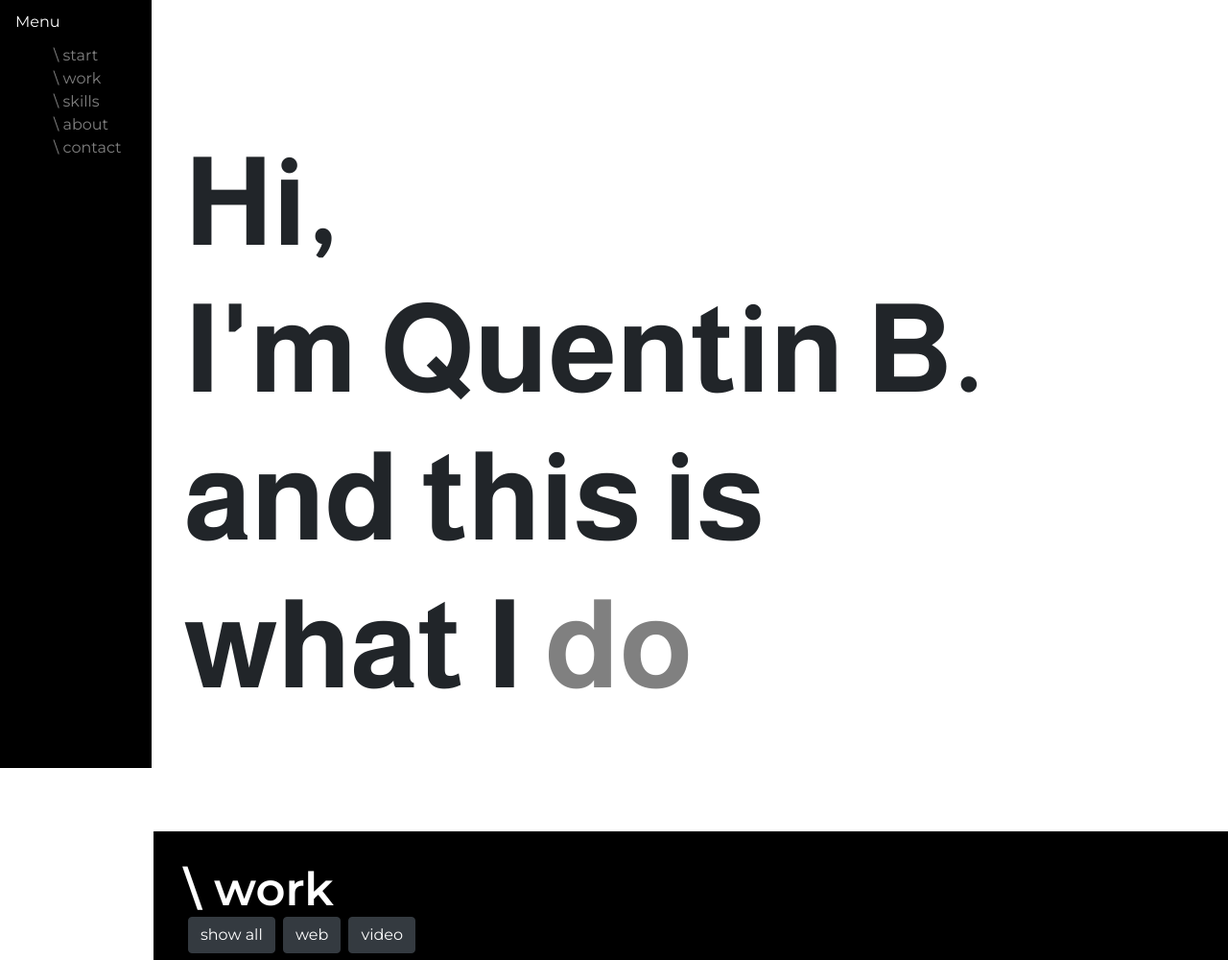
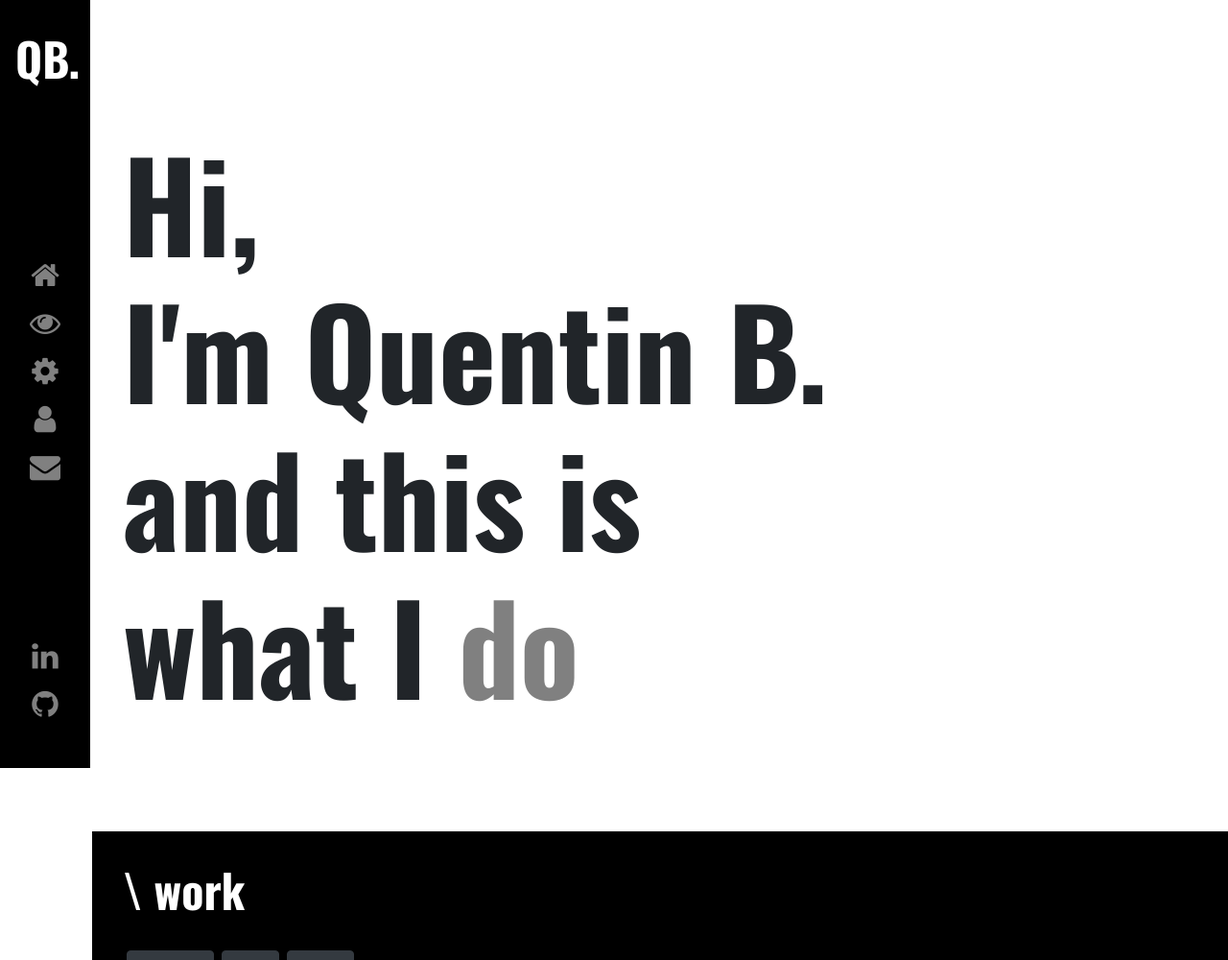
Before and after one commit to kantunb/portfolio, a PHP site: page / in a window 1280 px wide. Shown: the top 1000 px of the page at 96% size. Run offline with PHP 8.4, Linux system fonts and the light colour scheme; some libraries are stand-ins or nearby versions.

```diff
--- a/assets/css/styles.css
+++ b/assets/css/styles.css
@@ -1,6 +1,6 @@
 /* Penser aux webkit & co */
 
-@import url('https://fonts.googleapis.com/css2?family=Almarai:wght@700;800&family=Montserrat:wght@400;600&display=swap');
+@import url('https://fonts.googleapis.com/css2?family=Oswald:wght@700;800&family=Montserrat:wght@400;600&display=swap');
 * {
     box-sizing: border-box;
 }
@@ -19,8 +19,11 @@ img {
     width: 100%;
 }
 
+h1, h2, h3 {
+    font-family: 'Oswald', Helvetica, Arial, sans-serif;
+}
+
 h1 {
-    font-family: 'Almarai', Helvetica, Arial, sans-serif;
     font-weight: 800;
     display: block;
     margin-left: 0;
@@ -34,7 +37,7 @@ h1 {
 h2 {
     font-size: 3em;
     margin-top: 0em;
-    margin-bottom: 0em;
+    margin-bottom: 0.72em;
     font-weight: 600;
 }
 
@@ -250,21 +246,22 @@ Ecrans moyens: tablette */
 
 @media(min-width: 48em) {
     main {
-        margin-left: 10em;
+        margin-left: 6em;
     }
     nav {
         position: relative;
     }
     #menu-desktop {
-        display: block;
+        display: flex;
+        flex-direction: column;
+        justify-content: space-between;
         background-color: black;
         border-right: white solid 2px;
         height: 100%;
-        width: 10em;
-        padding-left: 1em;
+        width: 6em;
+        padding: 2em 1em;
         overflow: hidden;
         position: fixed;
-        color: white;
     }
     #menu-desktop a {
         color: grey;
@@ -272,6 +269,16 @@ Ecrans moyens: tablette */
     #menu-desktop a:hover {
         font-weight: 600;
         text-decoration: none;
+    }
+    .menu {
+        color: white;
+        text-align: center;
+    }
+    .menu ul {
+        padding: 0;
+    }
+    .menu li {
+        padding-top: 1em;
     }
     #title {
         padding-top: 10em;
--- a/class/Form.php
+++ b/class/Form.php
@@ -19,7 +19,11 @@ class Form {
 
     private function input($type, $name, $placeholder){
         $value = $this->getValue($name);
-        return "<input type=\"$type\" class=\"form-control\" name=\"$name\" id=\"input$name\" placeholder=\"$placeholder\" value=\"$value\" />";
+        if($name === 'name' || $name === 'email'){
+            return "<div class=\"form-group col-md-6\"><input type=\"$type\" class=\"form-control\" name=\"$name\" id=\"input$name\" placeholder=\"$placeholder\" value=\"$value\" /></div>";
+        } else {
+            return "<div class=\"form-group\"><input type=\"$type\" class=\"form-control col-12\" name=\"$name\" id=\"input$name\" placeholder=\"$placeholder\" value=\"$value\" /></div>";
+        }
     }
 
     public function text($name, $placeholder){
@@ -35,6 +39,6 @@ class Form {
         if(isset($this->datas[$name])){
             $value = $this->datas[$name];
         }
-        return "<textarea name=\"$name\" id=\"input$name\" class=\"form-control\" cols=\"$cols\" rows=\"$rows\" placeholder=\"$placeholder\" />$value</textarea>";
+        return "<textarea name=\"$name\" id=\"input$name\" class=\"form-control col-12\" cols=\"$cols\" rows=\"$rows\" placeholder=\"$placeholder\" />$value</textarea>";
     }
 }
--- a/index.php
+++ b/index.php
@@ -16,14 +16,14 @@ include __DIR__ . '/assets/php/_general.php';
 	<!-- KNACSS CSS
 						<link rel="stylesheet" href="https://raw.githubusercontent.com/raphaelgoetter/KNACSS/master/css/knacss.css" /> -->
 	<!-- Bootstrap CSS -->
-	<link rel="stylesheet" href="https://stackpath.bootstrapcdn.com/bootstrap/4.5.0/css/bootstrap.min.css" integrity="sha384-9aIt2nRpC12Uk9gS9baDl411NQApFmC26EwAOH8WgZl5MYYxFfc+NcPb1dKGj7Sk" crossorigin="anonymous">
-	<!-- Fancybox CSS -->
+	<link rel="stylesheet" href="https://stackpath.bootstrapcdn.com/bootstrap/4.5.0/css/bootstrap.min.css" integrity="sha384-9aIt2nRpC12Uk9gS9baDl411NQApFmC26EwAOH8WgZl5MYYxFfc+NcPb1dKGj7Sk" crossorigin="anonymous"> <!-- Fancybox CSS -->
 	<link rel="stylesheet" href="https://cdn.jsdelivr.net/gh/fancyapps/fancybox@3.5.7/dist/jquery.fancybox.min.css" />
 	<!-- Leaflet CSS -->
 	<link rel="stylesheet" href="https://unpkg.com/leaflet@1.6.0/dist/leaflet.css" integrity="sha512-xwE/Az9zrjBIphAcBb3F6JVqxf46+CDLwfLMHloNu6KEQCAWi6HcDUbeOfBIptF7tcCzusKFjFw2yuvEpDL9wQ==" crossorigin="" />
+	<!-- Font Awesome CSS -->
+	<link rel="stylesheet" href="https://maxcdn.bootstrapcdn.com/font-awesome/4.7.0/css/font-awesome.min.css">
 	<!-- CSS perso -->
 	<link rel="stylesheet" href="./assets/css/styles.css">
-
 </head>
 
 <body>
@@ -32,18 +32,33 @@ include __DIR__ . '/assets/php/_general.php';
 		<nav>
 			<!-- DESKTOP menu -->
 			<div id="menu-desktop">
-				<h3>Menu</h3>
+				<div id="logo" class="menu">
+					<h2>QB.</h2>
+				</div>
+				<div class="menu">
 					<ul>
-					<li><a href="#start_section" class="scrollTo">\ start</a></li>
+						<li><a href="#start_section" class="scrollTo"><i class="fa fa-2x fa-home" aria-hidden="true"></i></a></li>
+						<li><a href="#work_section" class="scrollTo"><i class="fa fa-2x fa-eye" aria-hidden="true"></i></a></li>
+						<li><a href="#skills_section" class="scrollTo"><i class="fa fa-2x fa-cog" aria-hidden="true"></i></a></li>
+						<li><a href="#about_section" class="scrollTo"><i class="fa fa-2x fa-user" aria-hidden="true"></i></a></li>
+						<li><a href="#contact_section" class="scrollTo"><i class="fa fa-2x fa-envelope" aria-hidden="true"></i></a></li>
+
+						<!-- <li><a href="#start_section" class="scrollTo">\ start</a></li>
 							<li><a href="#work_section" class="scrollTo">\ work</a></li>
 							<li><a href="#skills_section" class="scrollTo">\ skills</a></li>
 							<li><a href="#about_section" class="scrollTo">\ about</a></li>
-					<li><a href="#contact_section" class="scrollTo">\ contact</a></li>
+							<li><a href="#contact_section" class="scrollTo">\ contact</a></li> -->
 					</ul>
+				</div>
+				<div id="social" class="menu">
+					<ul>
+						<li><a href="https://www.linkedin.com/in/quentinbrouillet/"><i class="fa fa-2x fa-linkedin" aria-hidden="true"></i></a></li>
+						<li><a href="https://github.com/kantunb"><i class="fa fa-2x fa-github" aria-hidden="true"></i></a></li>
+					</ul>
+				</div>
 			</div>
 		</nav>
 	</header>
-
 	<main>
 
 		<!-- START section -->
@@ -113,13 +129,16 @@ include __DIR__ . '/assets/php/_general.php';
 										<h4>Déambulons - Video corporate</h4>
 									</div>
 									<p class="modalSkills">
-										Lorem ipsum dolor sit amet consectetur adipisicing elit. Rem iure inventore deleniti delectus dolores magnam nulla sed quas nihil, laboriosam officia at incidunt. Dolor sint voluptatibus praesentium exercitationem accusamus culpa!
+										Vidéo corporate présentant les réalisations et les process de fabrication de mobilier et aménagemens en bambou.<br />
+										<a href="www.deambulons.com">www.deambulons.com</a>
 									</p>
-									<a href="https://vimeo.com/248524139" target="_blank"><button class="plus d-sm-none btn btn-light btn-sm">+</button></a>
+									<a href="https://vimeo.com/248524139" target="_blank">
+										<button class="plus d-sm-none btn btn-light btn-sm">+</button>
+									</a>
 								</div>
 								<div class="arrow d-none d-sm-flex offset-11 col-1 offset-sm-0">
 									<a href="https://vimeo.com/248524139" target="_blank">
-										<i class="fas fa-arrow-right moreWork"></i>
+										<i class="fa fa-lg fa-vimeo moreWork" aria-hidden="true"></i>
 									</a>
 								</div>
 							</div>
@@ -127,41 +146,10 @@ include __DIR__ . '/assets/php/_general.php';
 					</div>
 				</div>
 
-				<div class="grid-item web">
-					<a data-fancybox="gallery" data-src="#duBeauBoulot" href="javascript:;">
-						<figure>
-							<img src="./assets/img/4.jpg" alt="Du Beau Boulot - site wordpress">
-							<div class="workTitle">
-								<figcaption>Du Beau boulot</figcaption>
-							</div>
-						</figure>
-					</a>
-					<div style="display: none; background-image: url(/assets/img/4.jpg);" id="duBeauBoulot" class="modalWork">
-						<div class="workTitle container">
-							<div class="row">
-								<div class="col-12 col-sm-11">
-									<div class="modalTitle d-md-flex">
-										<h4>Du Beau Boulot - site wordpress</h4>
-									</div>
-									<p class="modalSkills">
-										Lorem ipsum dolor sit amet consectetur adipisicing elit. Rem iure inventore deleniti delectus dolores magnam nulla sed quas nihil, laboriosam officia at incidunt. Dolor sint voluptatibus praesentium exercitationem accusamus culpa!
-									</p>
-									<a href="#" target="_blank"><button class="plus d-sm-none btn btn-light btn-sm">+</button></a>
-								</div>
-								<div class="arrow d-none d-sm-flex offset-11 col-1 offset-sm-0">
-									<a href="#" target="_blank">
-										<i class="fas fa-arrow-right moreWork"></i>
-									</a>
-								</div>
-							</div>
-						</div>
-					</div>
-				</div>
-
-				<div class="grid-item web">
+				<div class="grid-item video">
 					<a data-fancybox="gallery" data-src="#faureciaCorpo" href="javascript:;">
 						<figure>
-							<img src="./assets/img/faurecia-corpo.png" alt="Faurecia - video corporate">
+							<img class="blancAndWhiteRevert" src="./assets/img/faurecia-corpo.png" alt="Faurecia - video corporate">
 							<div class="workTitle">
 								<figcaption>Faurecia</figcaption>
 							</div>
@@ -172,16 +160,18 @@ include __DIR__ . '/assets/php/_general.php';
 							<div class="row">
 								<div class="col-12 col-sm-11">
 									<div class="modalTitle d-md-flex">
-										<h4>Faurecia - video corporate</h4>
+										<h4>Faurecia</h4>
 									</div>
 									<p class="modalSkills">
-										Lorem ipsum dolor sit amet consectetur adipisicing elit. Rem iure inventore deleniti delectus dolores magnam nulla sed quas nihil, laboriosam officia at incidunt. Dolor sint voluptatibus praesentium exercitationem accusamus culpa!
+										Video corporate réalisée pour l'équimentier afin de présenter son site de Caligny.
 									</p>
-									<a href="https://vimeo.com/187024444" target="_blank"><button class="plus d-sm-none btn btn-light btn-sm">+</button></a>
+									<a href="https://vimeo.com/187024444" target="_blank">
+										<button class="plus d-sm-none btn btn-light btn-sm">+</button>
+									</a>
 								</div>
 								<div class="arrow d-none d-sm-flex offset-11 col-1 offset-sm-0">
 									<a href="https://vimeo.com/187024444" target="_blank">
-										<i class="fas fa-arrow-right moreWork"></i>
+										<i class="fa fa-lg fa-vimeo moreWork" aria-hidden="true"></i>
 									</a>
 								</div>
 							</div>
@@ -190,29 +180,34 @@ include __DIR__ . '/assets/php/_general.php';
 				</div>
 
 				<div class="grid-item web">
-					<a data-fancybox="gallery" data-src="#faureciaCorpo" href="javascript:;">
+					<a data-fancybox="gallery" data-src="#leBonTri" href="javascript:;">
 						<figure>
-							<img src="./assets/img/le_bon_tri.png" alt="le Bon Tri - site web">
+							<img class="blancAndWhiteRevert" src="./assets/img/le_bon_tri.png" alt="le Bon Tri - site web">
 							<div class="workTitle">
 								<figcaption>Le Bon Tri</figcaption>
 							</div>
 						</figure>
 					</a>
-					<div style="display: none; background-image: url(./assets/img/le_bon_tri.png);" id="faureciaCorpo" class="modalWork">
+					<div style="display: none; background-image: url(./assets/img/le_bon_tri.png);" id="leBonTri" class="modalWork">
 						<div class="workTitle container">
 							<div class="row">
 								<div class="col-12 col-sm-11">
 									<div class="modalTitle d-md-flex">
-										<h4>Faurecia - video corporate</h4>
+										<h4>le Bon Tri</h4>
+										<small>- projet de fin de formation -</small>
 									</div>
-									<p class="modalSkills">
-										Lorem ipsum dolor sit amet consectetur adipisicing elit. Rem iure inventore deleniti delectus dolores magnam nulla sed quas nihil, laboriosam officia at incidunt. Dolor sint voluptatibus praesentium exercitationem accusamus culpa!
-									</p>
-									<a href="https://vimeo.com/187024444" target="_blank"><button class="plus d-sm-none btn btn-light btn-sm">+</button></a>
+									<div class="modalSkills">
+										<p>Le Bon Tri permet d'informer les utilisateurs sur les consignes de tri dans le Grand Lyon et de localiser les points de collectes</p>
+										<p>Stack technique : Symfony 4.4 / MySQL / HTML5 / CSS3 / Twig / JS / Leaflet / Isotop / Bootstrap / jQuery</p>
+										<p>Réalisé avec 3 autres étudiants, j'ai principalemnt pris en charge l'intégration de la librairie Leaflet, utilisant les données fournies par l'API de la métropole du Grand Lyon (<a href="https://data.grandlyon.com" target="_blank">data.grandlyon.com</a>)</p>
+									</div>
+									<a href="https://github.com/kantunb/le-bon-tri" target="_blank">
+										<button class="plus d-sm-none btn btn-light btn-sm">+</button>
+									</a>
 								</div>
 								<div class="arrow d-none d-sm-flex offset-11 col-1 offset-sm-0">
-									<a href="https://vimeo.com/187024444" target="_blank">
-										<i class="fas fa-arrow-right moreWork"></i>
+									<a href="https://github.com/kantunb/le-bon-tri" target="_blank">
+										<i class="fa fa-lg fa-github moreWork" aria-hidden="true"></i>
 									</a>
 								</div>
 							</div>
@@ -220,25 +215,40 @@ include __DIR__ . '/assets/php/_general.php';
 					</div>
 				</div>
 
-
-				<div class="grid-item web">
-					<a data-fancybox="gallery" href="./assets/img/le_bon_tri.png"><img src="./assets/img/le_bon_tri.png" alt="1"></a>
+				<div class="grid-item video">
+					<a data-fancybox="gallery" data-src="#nestleEvent" href="javascript:;">
+						<figure>
+							<img class="blancAndWhiteRevert" src="./assets/img/nestle.png" alt="Nestlé">
+							<div class="workTitle">
+								<figcaption>Nestlé</figcaption>
 							</div>
-				<div class="grid-item web">
-					<a data-fancybox="gallery" href="./assets/img/faurecia-formation.png"><img src="./assets/img/faurecia-formation.png" alt="1"></a>
+						</figure>
+					</a>
+					<div style="display: none; background-image: url(./assets/img/faurecia-corpo.png);" id="nestleEvent" class="modalWork">
+						<div class="workTitle container">
+							<div class="row">
+								<div class="col-12 col-sm-11">
+									<div class="modalTitle d-md-flex">
+										<h4>Nestlé</h4>
 									</div>
-				<div class="grid-item video">
-					<a data-fancybox="gallery" href="./assets/img/5.jpg"><img src="./assets/img/5.jpg" alt="1"></a>
+									<p class="modalSkills">
+										Film événementiel - Soirée corporate pour Nestlé Mexique au Château de Bagnols (Beaujolais).<br />
+									</p>
+									<a href="https://vimeo.com/231837347" target="_blank">
+										<button class="plus d-sm-none btn btn-light btn-sm">+</button>
+									</a>
 								</div>
-				<div class="grid-item web">
-					<a data-fancybox="gallery" href="./assets/img/nestle.png"><img src="./assets/img/nestle.png" alt="1"></a>
+								<div class="arrow d-none d-sm-flex offset-11 col-1 offset-sm-0">
+									<a href="https://vimeo.com/231837347" target="_blank">
+										<i class="fa fa-lg fa-vimeo moreWork" aria-hidden="true"></i>
+									</a>
+								</div>
+							</div>
+						</div>
+					</div>
 				</div>
 			</div>
 
-			<p>Lorem, ipsum dolor sit amet consectetur adipisicing elit. Atque nulla inventore iste
-				provident repudiandae illum ratione sit! Quaerat accusantium veniam porro enim magni, adipisci sequi
-				voluptatum, fugit velit temporibus eius.
-			</p>
 		</section>
 
 		<!-- SKILLS section -->
@@ -277,7 +284,9 @@ include __DIR__ . '/assets/php/_general.php';
 
 		<!-- CONTACT section -->
 		<section id="contact_section">
-			<div id="contact_form">
+			<div class="container-fluid">
+				<div class="row">
+					<div id="contact_form" class="col-12 col-md-5 p-0">
 						<h2>\ contact</h2>
 
 						<?php if (array_key_exists('errors', $_SESSION)) : ?>
```
Also changed, not shown: other parts of assets/css/styles.css (+33 -26 lines), other parts of index.php (+26 -25 lines). Lines whose indentation alone changed are shown as unchanged.
